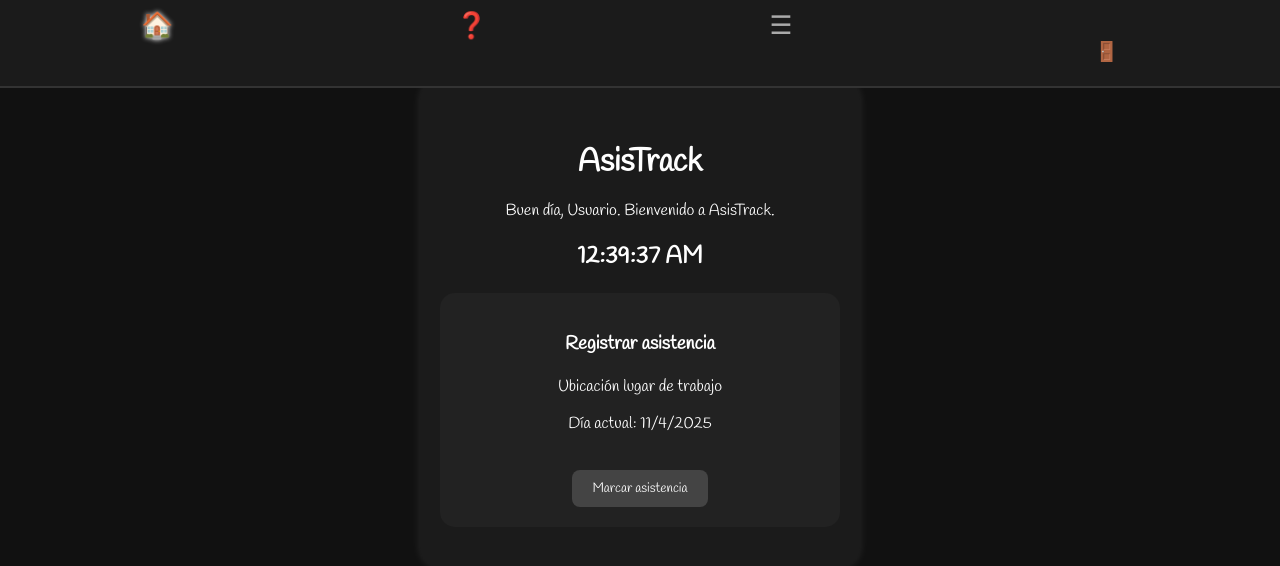
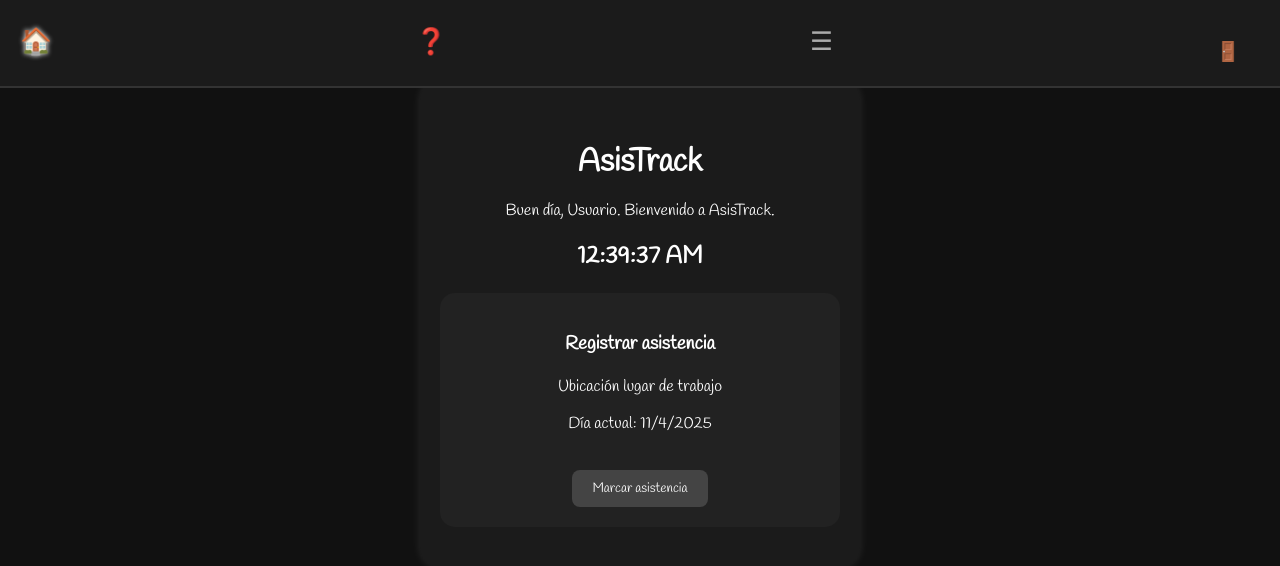
Before and after one commit to ScaryStack/asisTrackWeb, a React (Vite) app: page /home in a window 1280 px wide. Shown: the top 566 px of the page. Built offline with nearby package versions, Linux system fonts and the light colour scheme.

Commit message:
se modifica navBar, agregando margenes y alineando al centor

```diff
--- a/src/global.css
+++ b/src/global.css
@@ -15,9 +15,10 @@ body {
   left: 0;
   right: 0;
   display: flex;
-  justify-content: space-around;
+  justify-content: space-between;
+  align-items: center;
   background-color: #1b1b1b;
-  padding: 10px 0;
+  padding: 10px 20px;
   border-bottom: 2px solid #333;
   z-index: 10;
 }
```
